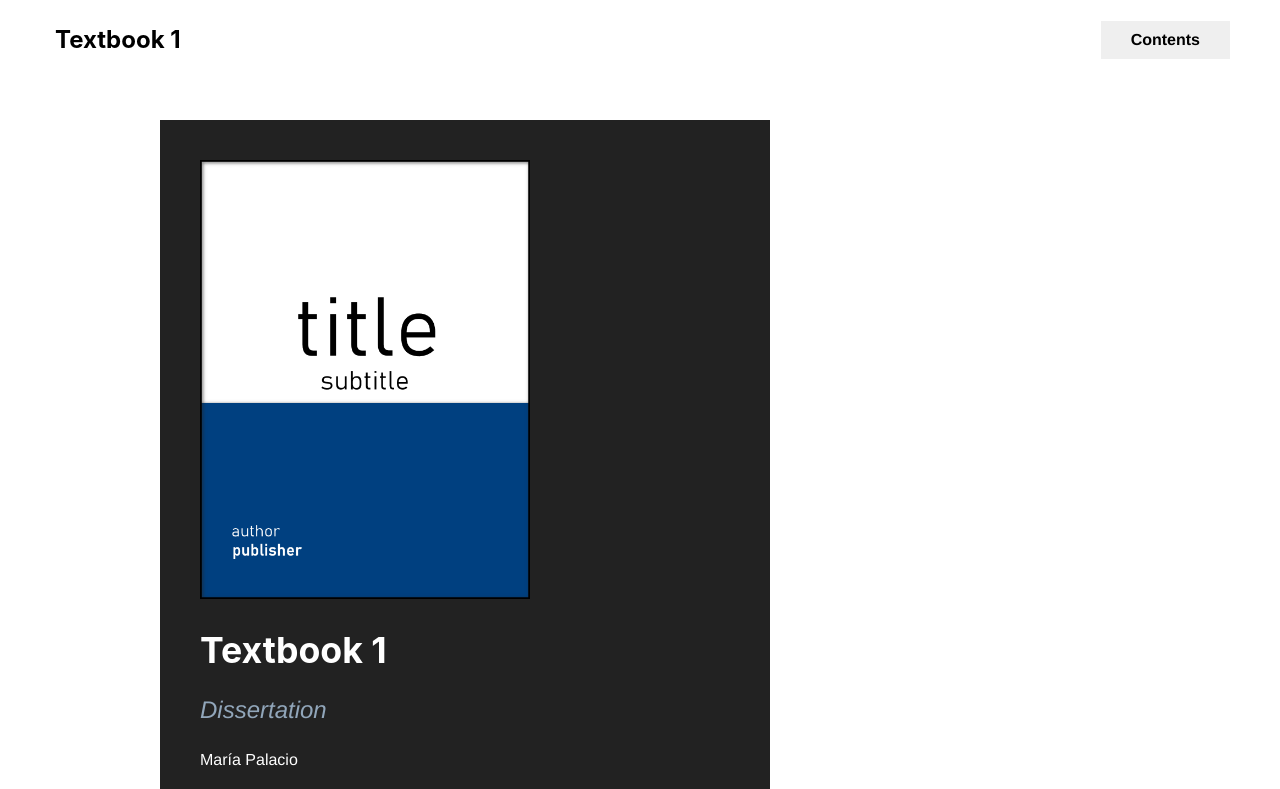
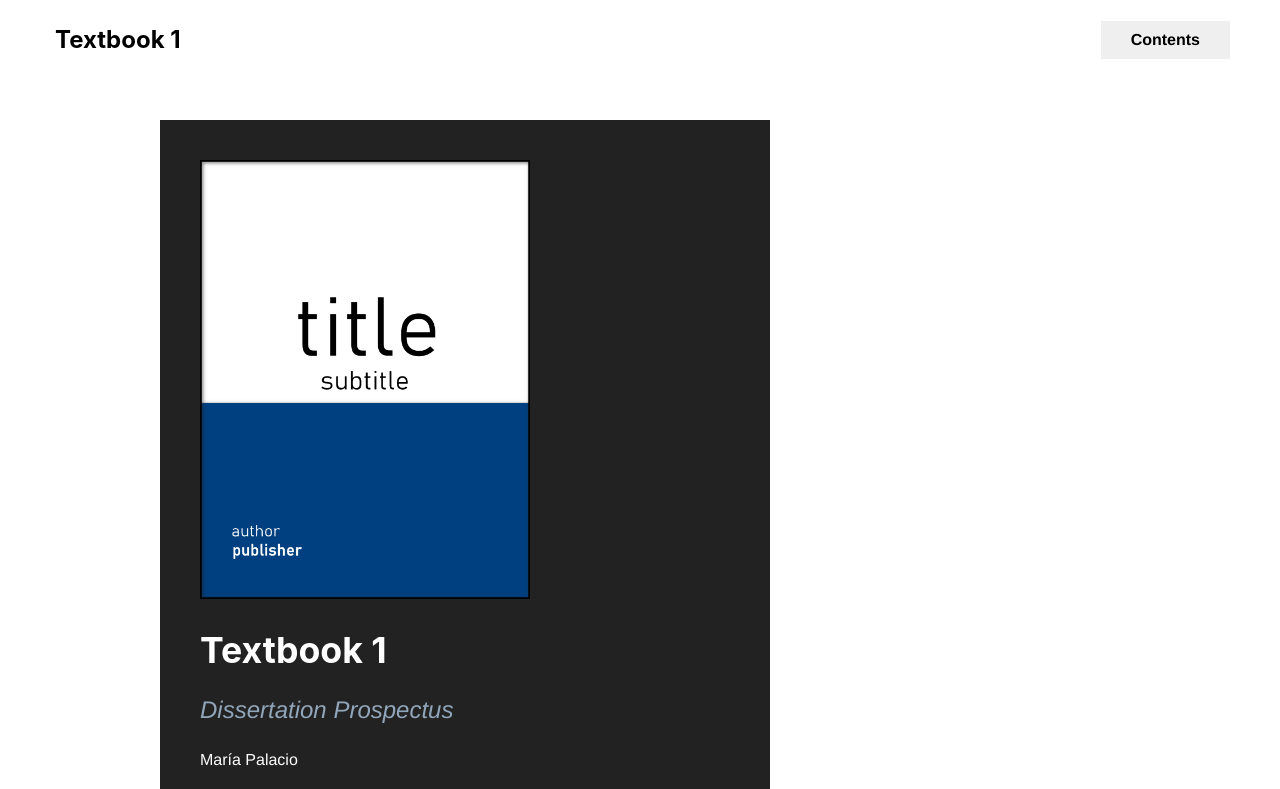
Before and after one commit to MariaPalacio2023/LanternTest3, a plain HTML site: page index.html in a window 1280 px wide. Shown: the top 789 px of the page. Drawn offline with nearby package versions, Linux system fonts and the light colour scheme; a script that the page names is missing.

Commit message:
deploy: ca39f9128084e4839df226d46d9bdaae4527102e

```diff
--- a/index.html
+++ b/index.html
@@ -75,7 +75,7 @@
                         <h1 class="uk-text-bold">
                             Textbook 1
                         </h1>
-                                                <p class="uk-text-lead uk-text-italic">Dissertation</p>
+                                                <p class="uk-text-lead uk-text-italic">Dissertation Prospectus</p>
                                                 <p class="uk-text-small">María Palacio</p>
                         <div class="uk-text-large">
                             <p>This textbook is a test</p>
```
Also changed, not shown: 2 other files.
